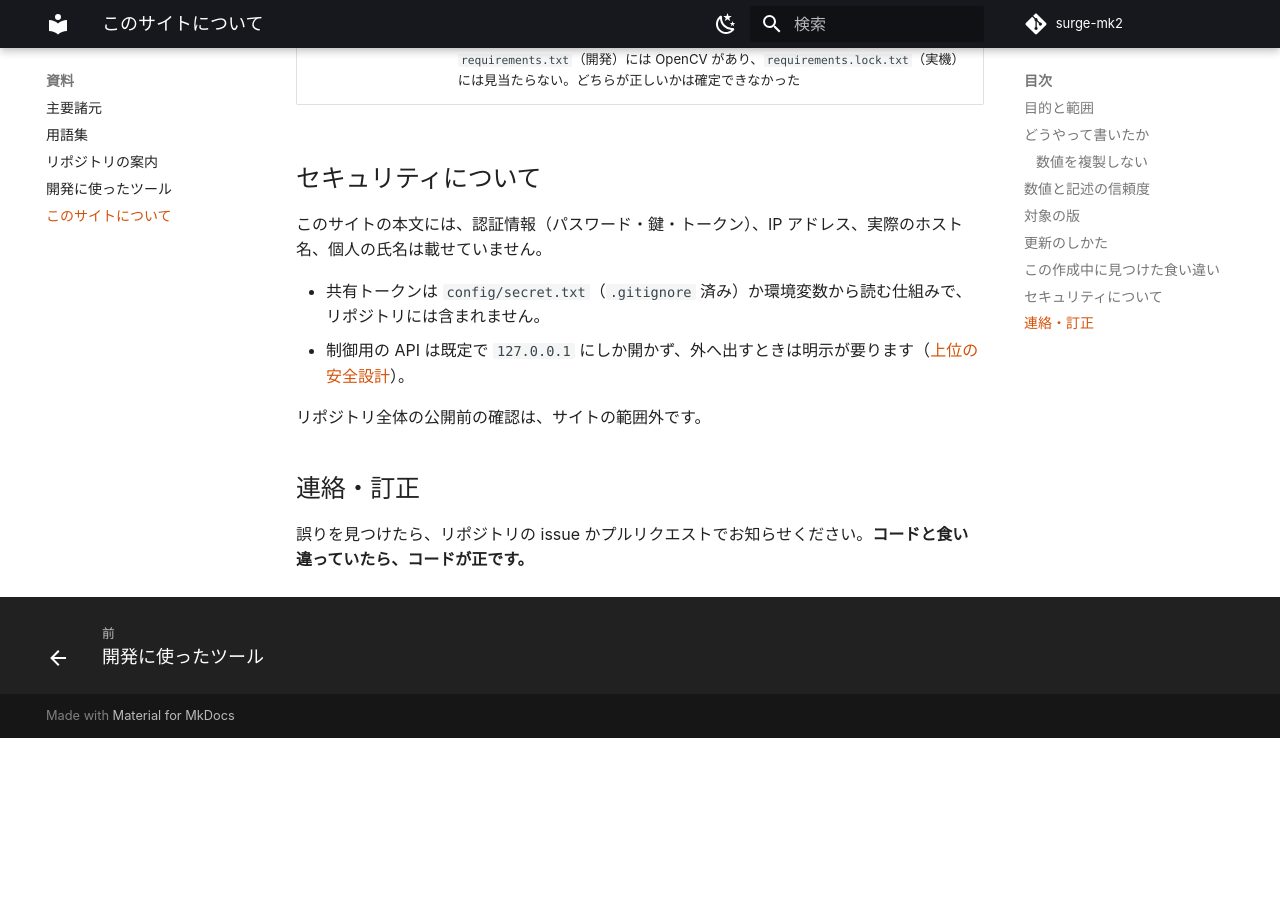
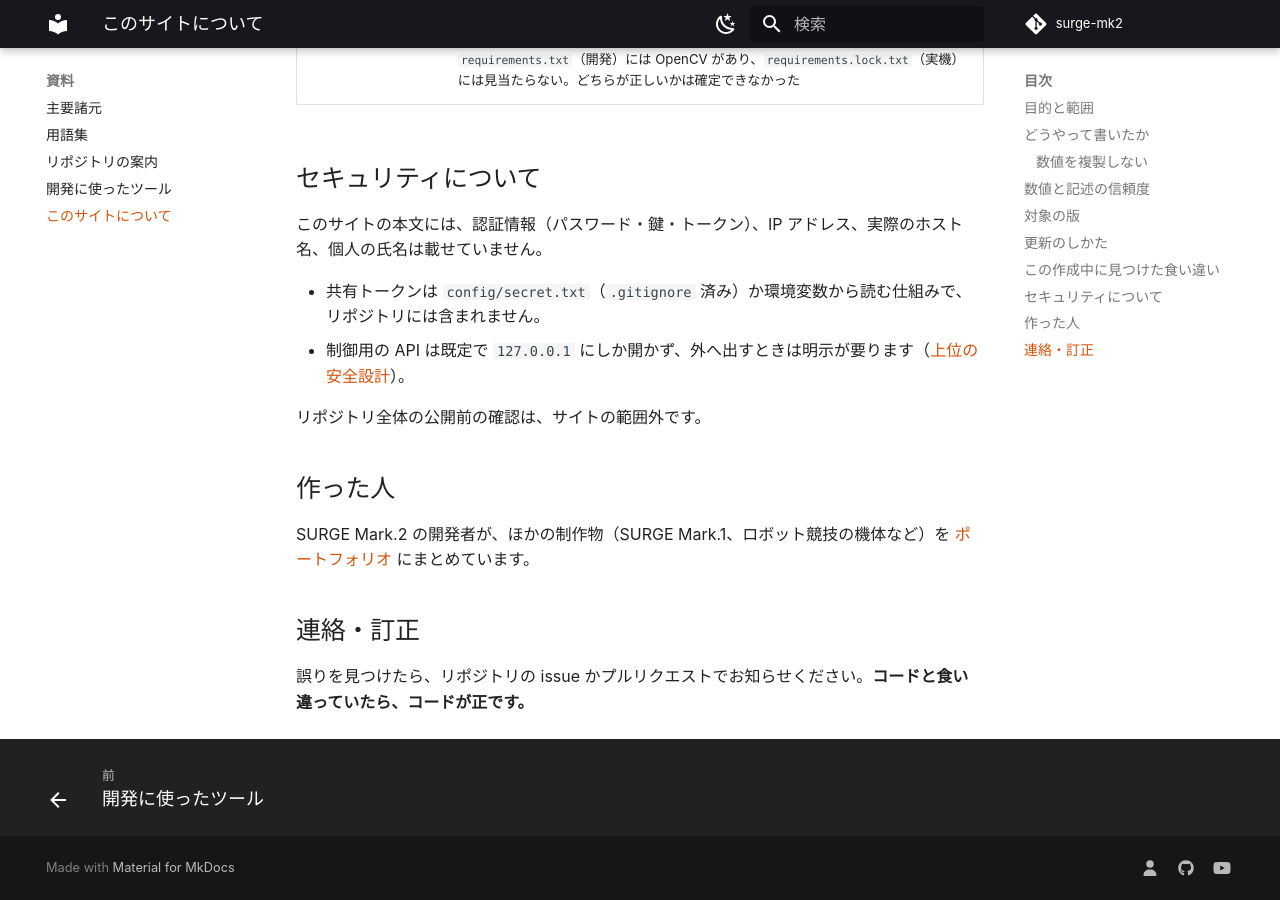
Before and after one commit to banbatakumi/surge-mk2, an MkDocs documentation site: the page built from docs/reference/about.md, in a window 1280 px wide and 900 px high, scrolled down 4300 px. Built offline with MkDocs 1.6.1 and Material for MkDocs 9.7.7, drawn with Linux system fonts in a browser that asks for light colours; comment, search, counter and statistics services are not loaded; before the commit the page ends 5038 px from its top, so only the background shows below that.

Commit message:
ポートフォリオへのリンクを足す（フッター・ホーム・このサイトについて）
Co-Authored-By: Claude Opus 5.5 <noreply@anthropic.com>
Claude-Session: https://claude.ai/code/session_017w8zdf5eAGRKMhqfVfM1aR

```diff
--- a/docs/reference/about.md
+++ b/docs/reference/about.md
@@ -112,6 +112,10 @@ python3 tools/check_links.py    # ページ内リンク・アンカーの切れ
 
 リポジトリ全体の公開前の確認は、サイトの範囲外です。
 
+## 作った人
+
+SURGE Mark.2 の開発者が、ほかの制作物（SURGE Mark.1、ロボット競技の機体など）を [ポートフォリオ](https://banbatakumi.github.io/) にまとめています。
+
 ## 連絡・訂正
 
 誤りを見つけたら、リポジトリの issue かプルリクエストでお知らせください。**コードと食い違っていたら、コードが正です。**
--- a/mkdocs.yml
+++ b/mkdocs.yml
@@ -73,6 +73,19 @@ markdown_extensions:
       emoji_index: !!python/name:material.extensions.emoji.twemoji
       emoji_generator: !!python/name:material.extensions.emoji.to_svg
 
+extra:
+  # フッターの右側に出るリンク（全ページ共通）
+  social:
+    - icon: fontawesome/solid/user
+      link: https://banbatakumi.github.io/
+      name: 開発者のポートフォリオ
+    - icon: fontawesome/brands/github
+      link: https://github.com/banbatakumi/surge-mk2
+      name: このサイトのリポジトリ
+    - icon: fontawesome/brands/youtube
+      link: https://www.youtube.com/@bambi_rcj
+      name: 走行動画（YouTube）
+
 extra_css:
   - assets/css/extra.css
 
```
Also changed, not shown: docs/index.md (+1 -0 lines).
